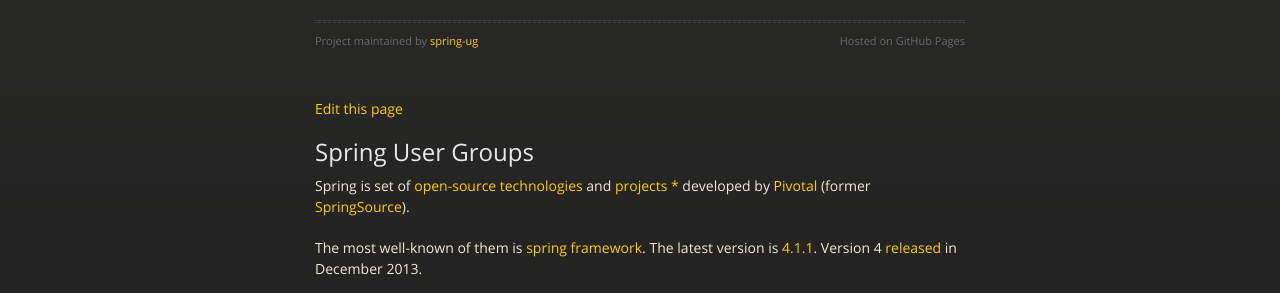
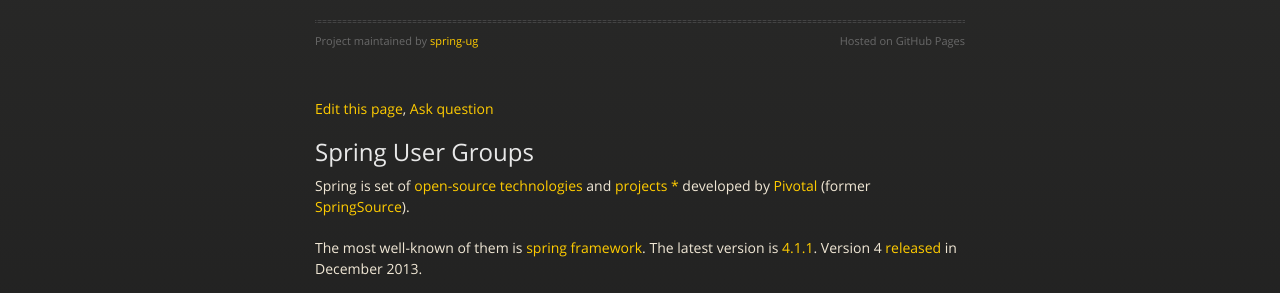
Before and after one commit to spring-ug/spring-ug.github.io, a Jekyll site: the page built from index.md, in a window 1280 px wide and 1386 px high. Shown: the part 173-466 px from the top of the window. Built offline with Jekyll 4.4.1, drawn with Linux system fonts in a browser that asks for light colours; nearby versions of some CDN libraries; Markdown is read by kramdown in place of the engine named in the settings.

Commit message:
[Ask question]

```diff
--- a/index.md
+++ b/index.md
@@ -3,7 +3,8 @@ layout: midnight_theme
 title: Spring User Groups
 ---
 
-[Edit this page](https://github.com/spring-ug/spring-ug.github.io/edit/master/index.md)
+[Edit this page](https://github.com/spring-ug/spring-ug.github.io/edit/master/index.md),
+[Ask question](https://github.com/spring-ug/spring-ug.github.io/issues)
 
 ## Spring User Groups
 
```
